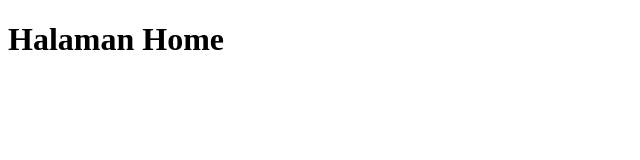
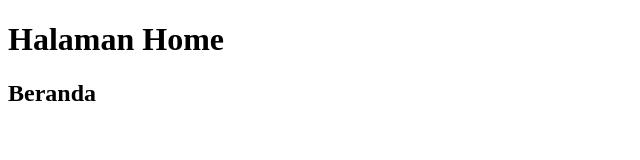
Before and after one commit to uswatunnursholihah/git-camp404, a plain HTML site: page home.html in a window 1280 px wide. Shown: the whole page, without its empty margins (0-640 px from the left). Drawn offline with Linux system fonts and the light colour scheme.

Commit message:
menambahkan h2

```diff
--- a/home.html
+++ b/home.html
@@ -8,5 +8,6 @@
 </head>
 <body>
     <h1>Halaman Home</h1>
+    <h2>Beranda</h2>
 </body>
 </html>
```
